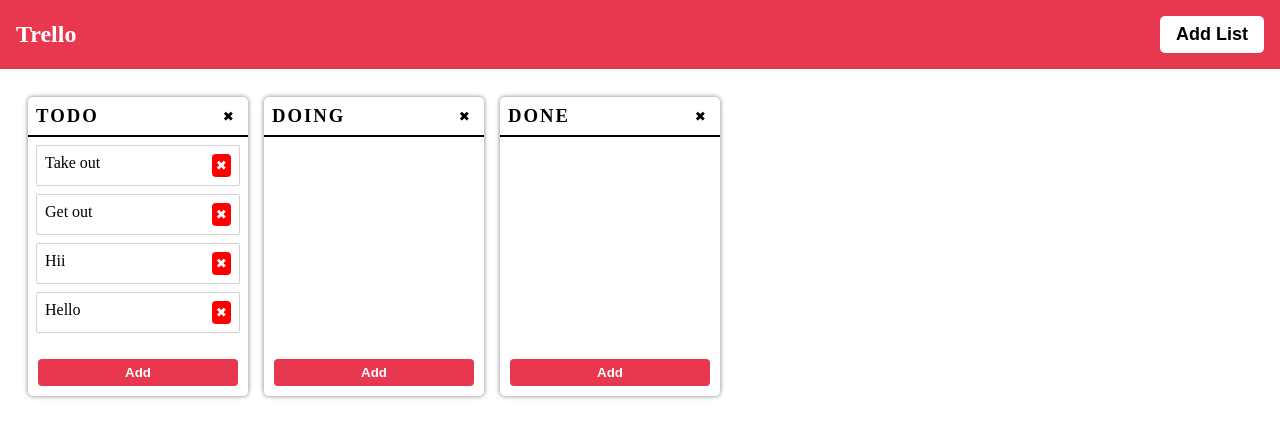
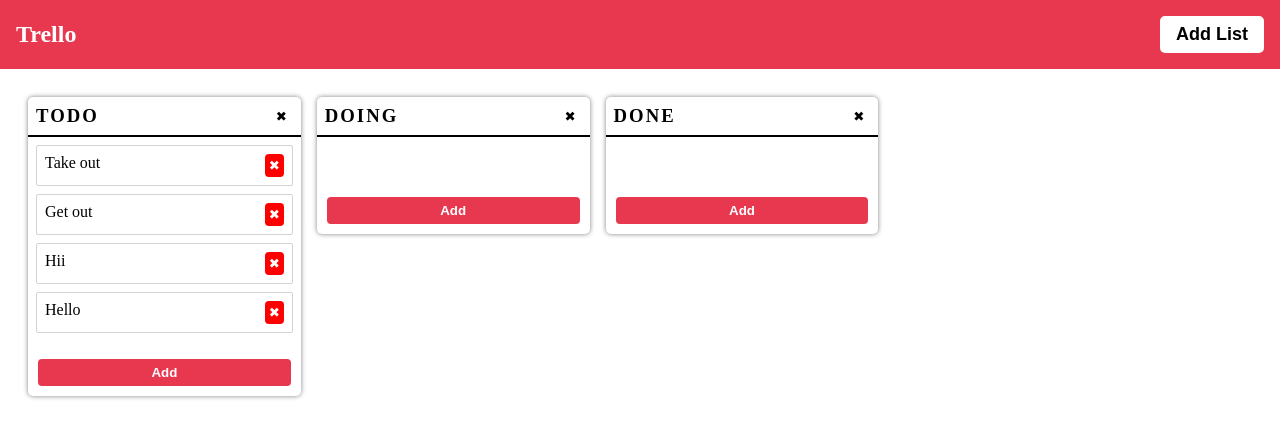
Before and after one commit to Rizzwaan/trello-dnd, a React (Create React App) app: page / in a window 1280 px wide. Shown: the top 438 px of the page. Built offline with nearby package versions, Linux system fonts and the light colour scheme.

Commit message:
Fixes css and width of list

```diff
--- a/src/List.js
+++ b/src/List.js
@@ -4,11 +4,13 @@
 import { Droppable } from "react-beautiful-dnd";
 const Container = styled.div`
   margin: 8px;
-  // border: 1px solid grey;
   border-radius: 5px;
   box-shadow: 0px 0px 5px grey;
-  width: 220px;
+  flex-grow: 0;
+  flex-shrink: 0;
+  flex-basis: 22%;
   display: flex;
+  align-self: flex-start;
   flex-direction: column;
 `;
 const Title = styled.h3`
@@ -18,7 +20,7 @@
   padding: 8px;
   transition: background-color 0.2s ease;
   flex-grow: 1;
-  min-height: 100px;
+  min-height: 50px;
   background-color: ${(props) => (props.isDraggingOver ? "#81e0e3" : "white")};
 `;
 
@@ -56,20 +58,39 @@
 `;
 
 const Form = styled.form`
-  width: 220px;
+  display: flex;
   padding: 10px;
+  flex-direction: column;
+  gap: 4px;
 `;
 
 const Input = styled.input`
   box-sizing: border-box;
-  width: 200px;
+  border: 1px solid green;
+  border-radius: 4px;
+
+  padding: 8px;
+  width: 100%;
 `;
 
 const Label = styled.label``;
 
 const TextArea = styled.textarea`
+  border: 1px solid green;
+  width: 100%;
+  padding: 8px;
   box-sizing: border-box;
-  width: 200px;
+`;
+
+const SubmitInput = styled.input`
+  box-sizing: border-box;
+  border: 1px solid green;
+  border-radius: 4px;
+  background-color: green;
+  color: white;
+  font-weight: bold;
+  padding: 8px;
+  width: 100%;
 `;
 
 const List = ({ list, cards, deleteList, addCard, deleteCard }) => {
@@ -139,7 +160,8 @@
               value={description}
             />
           </Label>
-          <Input type="submit" value="submit" />
+          <br />
+          <SubmitInput type="submit" value="Submit" />
         </Form>
       ) : null}
     </Container>
--- a/src/Trello.js
+++ b/src/Trello.js
@@ -7,6 +7,7 @@
 const Container = styled.div`
   display: flex;
   padding: 20px;
+  overflow: auto;
 `;
 const Nav = styled.nav`
   display: flex;
```
Also changed, not shown: src/Card.js (+0 -8 lines).
